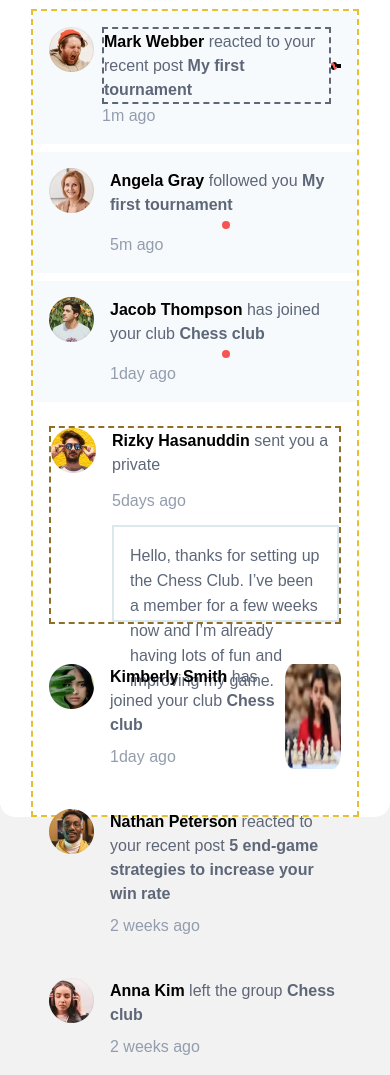
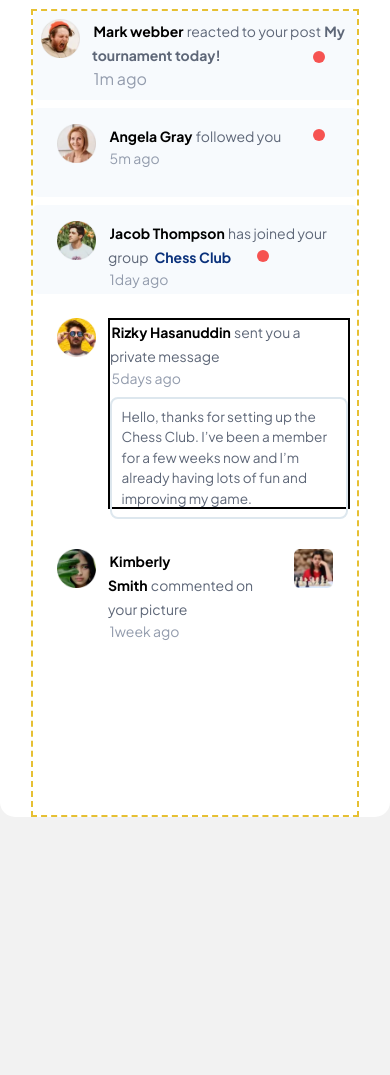
Before and after one commit to 5yeus/Notification_page, a website built with Vite: page index.html in a window 390 px wide. Shown: the part 87-1162 px from the top of the page. After the commit the page ends 993 px from the top, so only its background shows below. Built offline with nearby package versions, Linux system fonts and the light colour scheme.

Commit message:
Laptop and mobile UI updated

```diff
--- a/index.html
+++ b/index.html
@@ -4,10 +4,13 @@
     <meta charset="UTF-8" />
     <meta name="viewport" content="width=device-width, initial-scale=1.0" />
     <link href="./dist/output.css" rel="stylesheet">
+    <link rel="preconnect" href="https://fonts.googleapis.com">
+    <link rel="preconnect" href="https://fonts.gstatic.com" crossorigin>
+    <link href="https://fonts.googleapis.com/css2?family=Plus+Jakarta+Sans:wght@400;500;600;700&display=swap" rel="stylesheet">
     <title>Notification</title>
   </head>
   <body class="p-0 m-0 border-box w-full min-h-screen flex flex-row  bg-[#f2f2f2] font-jakarta">
-    <main class="w-[60%] mobile:mt-0  mobile:h-full mobile:w-full mx-auto children:mx-[1.9375rem] bg-white h-[56.8rem]  grid grid-rows-[2rem_50.5rem] gap-y-6 rounded-[0.9375rem] pt-10 mt-[3.9375rem] mb-[5.5625rem]">
+    <main class="laptop:w-[45.625rem] mobile:mt-0  mobile:h-full mobile:w-full mx-auto children:mx-[1.9375rem] bg-white h-[56.8rem]  grid grid-rows-[2rem_50.5rem] gap-y-6 rounded-[0.9375rem] pt-10 mt-[3.9375rem] mb-[5.5625rem]">
       <header class="flex flex-row items-center justify-between">
         <div class="flex flex-row items-center gap-2">
           <h2 class="font-jakarta text-[1.5rem] font-bold">Notifications</h2>
@@ -16,68 +19,42 @@
         <h3 class="font-jakarta text-[1rem] leading-[1.5625rem] font-medium text-shuttle-gray cursor-pointer hover:text-cat-blue"  id="mark">Mark all as read</h3>
       </header>
       <section class="flex flex-col gap-y-2 border-2 border-dashed children:p-4 border-[#E6C033] mobile:children:w-[]">
-        <div class="flex flex-row bg-polar chat">
-          <div class="flex flex-row w-full gap-4 mobile:gap-2">
-            <img src="./assets/images/avatar-mark-webber.webp" class="h-[2.8125rem] w-[2.8125rem]">
-            <div class="">
-              <div class="flex flex-row items-center gap-1 mobile:gap-0 mobile:flex mobile:flex-row children:border-2 children:border-dashed">
-                <p class="text-left text-shuttle-gray">
-                  <span class="cursor-pointer text-[1rem] leading-[1.5625rem] font-extrabold text-[#000] hover:text-cat-blue">Mark Webber</span>
-                  reacted to your recent post <span class="font-extrabold hover:text-cat-blue hover:cursor-pointer">My first tournament</span>
-                  <div class="w-2 h-2 rounded-full bg-carnation unread-counts" ></div>
-                </p>
-              </div>
-              <div class="text-gull-gray">1m ago</div>
-            </div>
+        <div class="rounded-[0.3rem]  bg-polar mobile:h-[5.563rem] flex flex-row gap-2 mobile:gap-3 mobile:py-2 mobile:px-2 chat">
+          <img class="laptop:w-[2.813rem] laptop:h-[2.813rem] mobile:w-[2.438rem]  mobile:h-[2.438rem]" src="./assets/images/avatar-mark-webber.webp"/>
+          <div class="children:px-[0.1rem] font-jakarta">
+            <strong class="hover:text-cat-blue mobile:text-[0.875rem]">Mark webber</strong><span class="text-shuttle-gray mobile:text-[0.875rem]">reacted to your post</span><span class="font-bold mobile:gap-1 text-shuttle-gray mobile:text-[0.875rem]">My tournament today!</span>
+            <div class="font-jakarta  text-[#939CAD]">1m ago</div>
+            <div class="relative w-3 h-3 rounded-full left-[28rem] top-[-2.65rem] mobile:left-[13.8rem] mobile:top-[-2.5rem] bg-carnation unread-counts self-end"></div>
           </div>
         </div>
 
-        <div class="flex flex-row bg-polar chat">
-          <div class="flex flex-row w-full gap-4">
-            <img src="./assets/images/avatar-angela-gray.webp" class="h-[2.8125rem] w-[2.8125rem]">
-            <div class="">
-              <div class="flex flex-row items-center gap-1 mobile:flex mobile:flex-col">
-                <p class="text-shuttle-gray">
-                  <span class="cursor-pointer text-[1rem] leading-[1.5625rem] font-extrabold text-[#000] hover:text-cat-blue">Angela Gray</span>
-                   followed you <span class="font-extrabold cursor-pointer hover:text-cat-blue">My first tournament</span>
-                  <div class="w-2 h-2 rounded-full bg-carnation unread-counts" ></div>
-                </p>
-              </div>
-              <div class="text-gull-gray">5m ago</div>
-            </div>
+        <div class="rounded-[0.3rem]  bg-polar mobile:h-[5.563rem] flex flex-row gap-2 mobile:gap-3 mobile:py-4 mobile:px-6 chat">
+          <img class="laptop:w-[2.813rem] laptop:h-[2.813rem] mobile:w-[2.438rem]  mobile:h-[2.438rem]" src="./assets/images/avatar-angela-gray.webp"/>
+          <div class="children:px-[0.1rem] font-jakarta">
+            <strong class="hover:text-cat-blue mobile:text-[0.875rem]">Angela Gray</strong><span class="text-shuttle-gray mobile:text-[0.875rem]">followed you</span>
+            <div class="font-jakarta  text-[#939CAD] text-[0.875rem]">5m ago</div>
+            <div class="relative w-3 h-3 rounded-full left-[13rem] top-[-2.65rem] mobile:left-[12.8rem] mobile:top-[-2.5rem] bg-carnation unread-counts self-end"></div>
           </div>
         </div>
 
-        <div class="flex flex-row bg-polar chat ">
-          <div class="flex flex-row w-full gap-4">
-            <img src="./assets/images/avatar-jacob-thompson.webp" class="h-[2.8125rem] w-[2.8125rem]">
-            <div class="">
-              <div class="flex flex-row items-center gap-1 mobile:flex mobile:flex-col">
-                <p class="text-shuttle-gray">
-                  <span class="cursor-pointer text-[1rem] leading-[1.5625rem] font-extrabold text-[#000] hover:text-cat-blue">Jacob Thompson</span>
-                  has joined your club <span class="font-extrabold cursor-pointer hover:text-cat-blue">Chess club</span>
-                  <div class="w-2 h-2 rounded-full bg-carnation unread-counts" ></div>
-                </p>
-              </div>
-              <div class="text-gull-gray">1day ago</div>
-            </div>
+
+        <div class="rounded-[0.3rem]  bg-polar mobile:h-[5.563rem] flex flex-row gap-2 mobile:gap-3 mobile:py-4 mobile:px-6 chat">
+          <img class="laptop:w-[2.813rem] laptop:h-[2.813rem] mobile:w-[2.438rem]  mobile:h-[2.438rem]" src="./assets/images/avatar-jacob-thompson.webp"/>
+          <div class="children:px-[0.1rem] font-jakarta ">
+            <strong class="hover:text-cat-blue mobile:text-[0.875rem]">Jacob Thompson</strong><span class="text-shuttle-gray mobile:text-[0.875rem]">has joined your group</span>
+            <span class="font-bold mobile:gap-1 text-cat-blue  mobile:text-[0.875rem]">Chess Club</span>
+            <div class="font-jakarta  text-[#939CAD] text-[0.875rem]">1day ago</div>
+            <div class="relative w-3 h-3 rounded-full left-[25rem] top-[-2.65rem] mobile:left-[9.3rem] mobile:top-[-2.5rem] bg-carnation unread-counts self-end"></div>
           </div>
         </div>
 
-        <div class="flex flex-row">
-          <div class="w-full flex flex-row gap-4 border-2 border-dashed border-[#8F6F28]">
-            <img src="./assets/images/avatar-rizky-hasanuddin.webp" class="h-[2.8125rem] w-[2.8125rem]">
-            <div class="flex flex-col gap-y-3">
-              <div class="flex flex-row items-center gap-1 mobile:flex mobile:flex-col">
-                <p class="text-shuttle-gray">
-                  <span class="cursor-pointer text-[1rem] leading-[1.5625rem] font-extrabold text-[#000] hover:text-cat-blue">Rizky Hasanuddin</span>
-                  sent you a private
-                  <!-- <div class="w-2 h-2 rounded-full bg-carnation" ></div> -->
-                </p>
-              </div>
-              <div class="text-gull-gray">5days ago</div>
-              <div class="border-2 border-botticelli  h-[6.0625rem] hover:bg-link-water cursor-pointer">
-                <p class="p-4 text-[1rem] leading-[1.5625rem] text-shuttle-gray ">
+        <div class="rounded-[0.3rem] laptop:h-[12rem] laptop:w-[41.875rem] bg-white mobile:h-[13.9375rem] flex flex-row gap-2 mobile:gap-3 mobile:py-4 mobile:px-6 chat">
+          <img class="laptop:w-[2.813rem] laptop:h-[2.813rem] mobile:w-[2.438rem]  mobile:h-[2.438rem]" src="./assets/images/avatar-rizky-hasanuddin.webp"/>
+          <div class="children:px-[0.1rem] font-jakarta border-2 children:mb-2">
+            <strong class="hover:text-cat-blue mobile:text-[0.875rem]">Rizky Hasanuddin</strong><span class="text-shuttle-gray mobile:text-[0.875rem]">sent you a private message</span>
+            <div class="font-jakarta text-[#939CAD] text-[0.875rem]">5days ago</div>
+            <div class=" border-2 border-[#DDE7EE] rounded-[0.5rem] mobile:mt-1 hover:bg-botticelli">
+              <p class="font-jakarta text-[#5E6778] p-2 mobile:text-[0.85rem] mobile:w-[14.4375rem]">
                 Hello, thanks for setting up the Chess Club.
                 I’ve been a member for a few weeks now and
                 I’m already having lots of fun and improving my game.
@@ -85,53 +62,18 @@
             </div>
           </div>
         </div>
+
+        <div class="rounded-[0.3rem]  bg-white mobile:h-[5.563rem] flex flex-row gap-6 mobile:gap-3 mobile:py-4 mobile:px-6 chat">
+          <img class="laptop:w-[2.813rem] laptop:h-[2.813rem] mobile:w-[2.438rem]  mobile:h-[2.438rem]" src="./assets/images/avatar-kimberly-smith.webp"/>
+          <div class="children:px-[0.1rem] font-jakarta mobile:w-[12.1875rem]">
+            <strong class="hover:text-cat-blue mobile:text-[0.875rem]">Kimberly Smith</strong><span class="text-shuttle-gray mobile:text-[0.875rem]">commented on your picture</span>
+            <!-- <span class="font-bold mobile:gap-1 text-cat-blue ">Chess Club</span> -->
+            <div class="font-jakarta  text-[#939CAD] text-[0.875rem]">1week ago</div>
+            <!-- <div class="relative w-3 h-3 rounded-full left-[25rem] top-[-2.65rem] mobile:left-[9.3rem] mobile:top-[-2.5rem] bg-carnation unread-counts self-end"></div> -->
+          </div>
+          <img class="laptop:w-[2.813rem] laptop:ml-auto laptop:h-[2.813rem] mobile:w-[2.438rem] mobile:h-[2.438rem] cursor-pointer" src="./assets/images/image-chess.webp" />
         </div>
 
-        <div class="flex flex-row justify-between">
-          <div class="flex flex-row w-full gap-4">
-            <img src="./assets/images/avatar-kimberly-smith.webp" class="h-[2.8125rem] w-[2.8125rem]">
-            <div class="flex flex-col gap-y-2">
-              <div class="flex flex-row items-center gap-1 mobile:flex mobile:flex-col">
-                <p class="text-shuttle-gray">
-                  <span class="cursor-pointer text-[1rem] leading-[1.5625rem] font-extrabold text-[#000] hover:text-cat-blue">Kimberly Smith</span>
-                  has joined your club <span class="font-extrabold cursor-pointer hover:text-cat-blue">Chess club</span>
-                </p>
-              </div>
-              <div class="text-gull-gray">1day ago</div>
-            </div>
-          </div>
-          <img class="w-[3.5rem] " src="./assets/images/image-chess.webp"/>
-        </div>
-
-        <div class="flex flex-row ">
-          <div class="flex flex-row w-full gap-4">
-            <img src="./assets/images/avatar-nathan-peterson.webp" class="h-[2.8125rem] w-[2.8125rem]">
-            <div class="flex flex-col gap-y-2">
-              <div class="flex flex-row items-center gap-1 mobile:flex mobile:flex-col">
-                <p class="text-shuttle-gray">
-                  <span class="cursor-pointer text-[1rem] leading-[1.5625rem] font-extrabold text-[#000] hover:text-cat-blue">Nathan Peterson</span>
-                  reacted to your recent post <span class="font-extrabold cursor-pointer hover:text-cat-blue">5 end-game strategies to increase your win rate</span>
-                </p>
-              </div>
-              <div class="text-gull-gray">2 weeks ago</div>
-            </div>
-          </div>
-        </div>
-
-        <div class="flex flex-row ">
-          <div class="flex flex-row w-full gap-4">
-            <img src="./assets/images/avatar-anna-kim.webp" class="h-[2.8125rem] w-[2.8125rem]">
-            <div class="flex flex-col gap-y-2">
-              <div class="flex flex-row items-center gap-1 mobile:flex mobile:flex-col">
-                <p class="text-shuttle-gray">
-                  <span class="cursor-pointer text-[1rem] leading-[1.5625rem] font-extrabold text-[#000] hover:text-cat-blue">Anna Kim</span>
-                  left the group <span class="font-extrabold cursor-pointer hover:text-cat-blue">Chess club</span>
-                </p>
-              </div>
-              <div class="text-gull-gray">2 weeks ago</div>
-            </div>
-          </div>
-        </div>
       </section>
     </main>
     <script type="module" src="./index.js"></script>
--- a/tailwind.config.js
+++ b/tailwind.config.js
@@ -12,7 +12,7 @@ export default {
       'laptop': {'min':'770px'}
     },
     fontFamily:{
-      'jakarta':['Plus Jakarta Sans','sans-serif']
+      'jakarta':['Plus Jakarta Sans', 'sans-serif']
     },
     colors:{
       'carnation': '#f65351',
```
Also changed, not shown: dist/output.css. Lines whose indentation alone changed are shown as unchanged.
